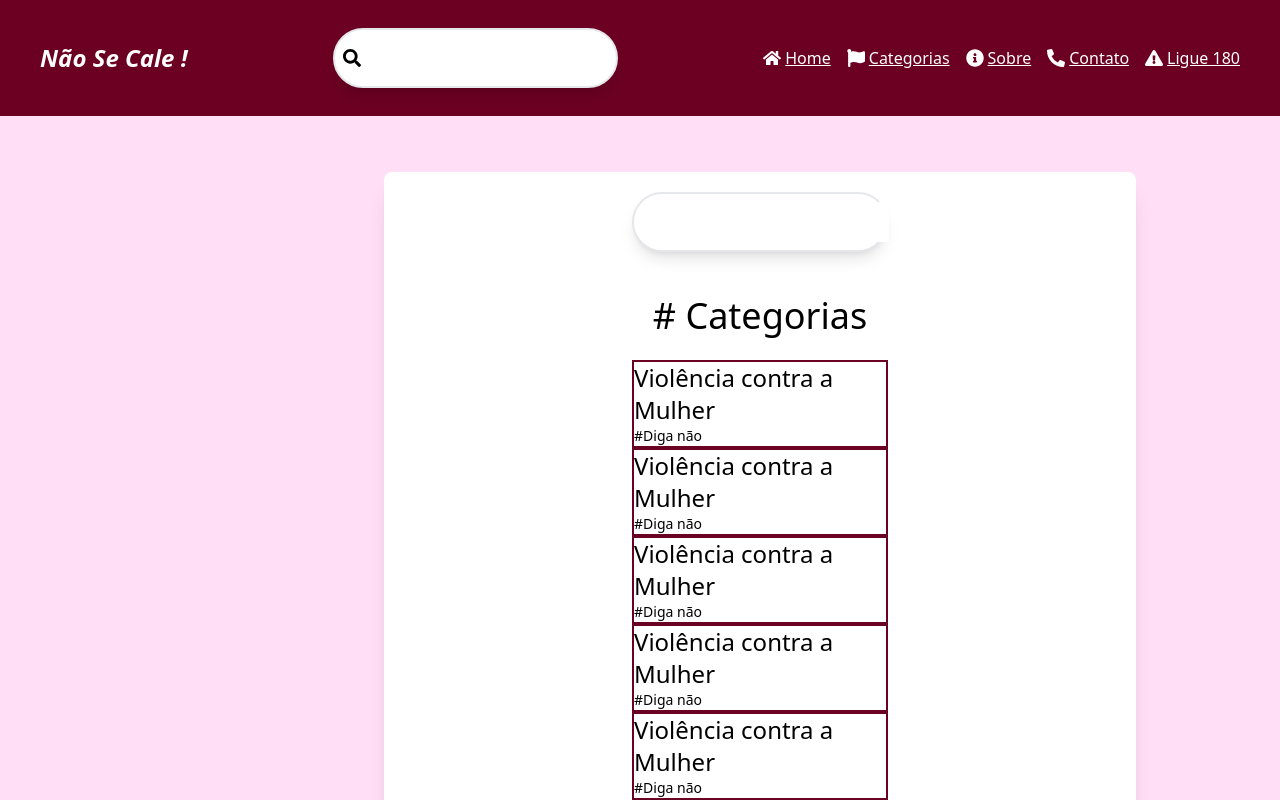
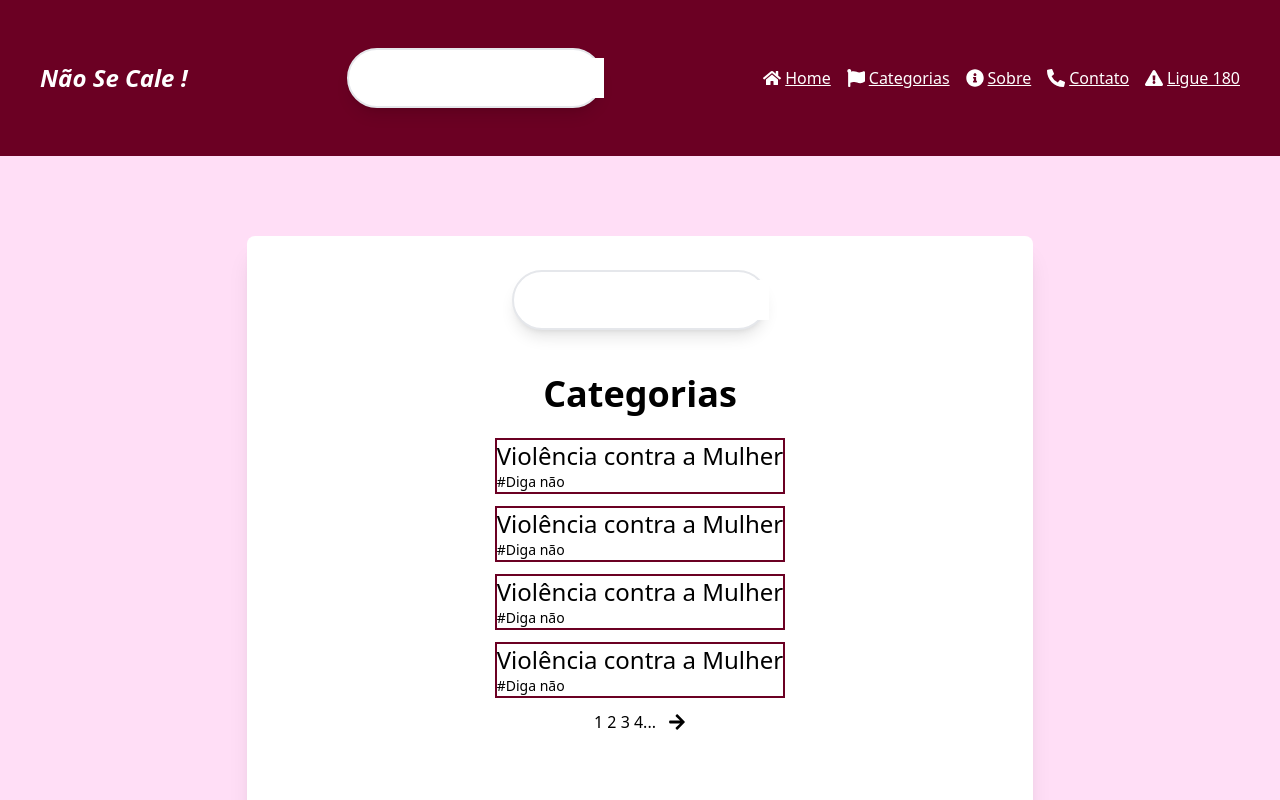
Before and after one commit to arthurcant/Nao-Se-Cale-Mulher, a React (Create React App) app in the folder naosecale/: page /categories in a window 1280 px wide. Shown: the top 800 px of the page. Built offline with nearby package versions, Linux system fonts and the light colour scheme.

Commit message:
Administration, Categories 13/04

```diff
--- a/naosecale/src/App.js
+++ b/naosecale/src/App.js
@@ -2,6 +2,9 @@ import { Index } from './pages/index'
 import { About } from './pages/about'
 import { Contact } from './pages/contact'
 import { Categories } from './pages/categories'
+import { Login } from './pages/login'
+import { Register } from './pages/register'
+import { Write } from './pages/write'
 import { Routes, Route } from "react-router-dom";
 
 export default function App() {
@@ -11,6 +14,9 @@ export default function App() {
       <Route path="/sobre" element={<About />} />
       <Route path="/contato" element={<Contact />} />
       <Route path="/categories" element={<Categories />} />
+      <Route path="/login" element={<Login />} />
+      <Route path="/register" element={<Register />} />
+      <Route path="/write" element={<Write />} />
     </Routes>
   );
 }
--- /dev/null
+++ b/naosecale/src/components/BoxCategory.js
@@ -0,0 +1,8 @@
+export function BoxCategory(){
+    return(
+        <div className="flex flex-col text-2xl border-2 border-[#6b0023] p-full">
+            <span>Violência contra a Mulher</span>
+            <a className="text-sm">#Diga não</a>
+        </div>
+    )
+}
--- /dev/null
+++ b/naosecale/src/components/SearchBar.js
@@ -0,0 +1,11 @@
+import { FaSearch } from 'react-icons/fa';
+
+export function SearchBar(){
+    return(
+        <div className=" hidden bg-white items-center lg:flex shadow-lg border-2 hover:border-pink-500 rounded-full text-black p-2 transition-colors lg:w-64 lg:my-5">
+            <FaSearch className="text-lg"/>
+
+            <input type="text" className="hover:border-pink-500 focus:outline-none text-black p-2 transition-colors ml-0"/>
+        </div>
+    )
+}
--- a/naosecale/src/components/Topbar.js
+++ b/naosecale/src/components/Topbar.js
@@ -1,5 +1,6 @@
 import { Link } from "react-router-dom";
 import { Hamburguer } from './HamburguerBtn'
+import { SearchBar } from './SearchBar'
 import { FaHome, FaPhoneAlt, FaFlag, FaInfoCircle, FaExclamationTriangle, FaSearch } from 'react-icons/fa';
 
 export function Topbar(){
@@ -10,15 +11,7 @@ export function Topbar(){
                 <Link to="/"><span className="flex lg:hidden">NSC!</span></Link>
             </div>
 
-            <div className='hidden bg-white items-center lg:flex shadow-lg border-2 hover:border-pink-500 ml-20 rounded-full text-black p-2 transition-colors margin lg:ml-0'>
-                <div>
-                    <FaSearch className="text-lg"/>
-                </div>
-
-                <div>
-                    <input type="text" className="hover:border-pink-500 focus:outline-none text-black p-2 transition-colors ml-0"/>
-                </div>
-            </div>
+            <SearchBar/>
 
             <div className="hidden lg:flex gap-4">
                 <Link to="/">
--- a/naosecale/src/pages/categories.js
+++ b/naosecale/src/pages/categories.js
@@ -1,62 +1,36 @@
 import { Box } from '../components/Box'
 import { Topbar } from '../components/Topbar'
+import { SearchBar } from '../components/SearchBar'
 import { Footer } from '../components/Footer'
-import { FaHome, FaPhoneAlt, FaFlag, FaInfoCircle, FaExclamationTriangle, FaSearch, FaArrowRight } from 'react-icons/fa';
+import { BoxCategory } from '../components/BoxCategory'
+import { FaArrowRight } from 'react-icons/fa';
 
 export function Categories(){
     return(
         <>
             <div>
                 <Topbar/>
-                <div className="flex flex-col lg:flex-row items-center justify-between shadow-xl bg-[#FFDEF6]">
+                <div className="flex flex-col h-screen lg:flex-row items-center justify-center shadow-xl bg-[#FFDEF6]">
 
-                        <div className="border-solid shadow-xl lg:m-96 lg:my-14 bg-white rounded-lg px-[248px]">
+                        <div className="flex items-start justify-center h-[80%] shadow-xl bg-white rounded-lg px-[248px]">
+                            <div className="flex flex-col items-center justify-center h-[80%]">
+                                <SearchBar/>
 
-                            <div className="flex lg:flex-col">
+                                <div className="lg:my-6 justify-center text-center text-4xl">
+                                    <span className="font-semibold">Categorias</span>
+                                </div>
 
-                                <div className=" hidden bg-white items-center lg:flex shadow-lg border-2 hover:border-pink-500 rounded-full text-black p-2 transition-colors lg:w-64 lg:my-5">
-                                    <FaSearch className="text-lg"/>
-
-                                <input type="text" className="hover:border-pink-500 focus:outline-none text-black p-2 transition-colors ml-0"/></div>
-
-                                    <div className="lg:my-6 justify-center text-center text-4xl">
-                                        <span># Categorias</span>
+                                <div className="flex flex-col justify-center items-center gap-3">
+                                    <BoxCategory />
+                                    <BoxCategory />
+                                    <BoxCategory />
+                                    <BoxCategory />
+                                    <div className="items-center gap-3 flex flex-row">
+                                        <span>1 2 3 4...</span>
+                                        <FaArrowRight className="text-lg"/>
                                     </div>
-
-                            </div>
-
-                            <div className="ml-[0%]">
-                                <div className="flex flex-col text-2xl border-2 border-[#6b0023] p-full">
-                                    <span>Violência contra a Mulher</span>
-                                    <a className="text-sm">#Diga não</a>
-                                </div>
-                                <div className="flex flex-col text-2xl border-2 border-[#6b0023] w-full h-full">
-                                    <span>Violência contra a Mulher</span>
-                                    <a className="text-sm">#Diga não</a>
-                                </div>
-                                <div className="flex flex-col text-2xl border-2 border-[#6b0023] w-full h-full">
-                                    <span>Violência contra a Mulher</span>
-                                    <a className="text-sm">#Diga não</a>
-                                </div>
-                                <div className="flex flex-col text-2xl border-2 border-[#6b0023] w-full h-full">
-                                    <span>Violência contra a Mulher</span>
-                                    <a className="text-sm">#Diga não</a>
-                                </div>
-                                <div className="flex flex-col text-2xl border-2 border-[#6b0023] w-full h-full">
-                                    <span>Violência contra a Mulher</span>
-                                    <a className="text-sm">#Diga não</a>
-                                </div>
-                                <div className="flex flex-col text-2xl border-2 border-[#6b0023] w-full h-full">
-                                    <span>Violência contra a Mulher</span>
-                                    <a className="text-sm">#Diga não</a>
-                                </div>
-                                <div className="text-center items-center gap-3 flex flex-row my-6 ml-[40%]">
-                                    <span>1 2 3 4...</span>
-                                    <FaArrowRight className="text-lg"/>
                                 </div>
                             </div>
-
-
                         </div>
                 </div>
 
--- /dev/null
+++ b/naosecale/src/pages/login.js
@@ -0,0 +1,5 @@
+export function Login(){
+    return(
+        <div></div>
+    )
+}
--- /dev/null
+++ b/naosecale/src/pages/write.js
@@ -0,0 +1,56 @@
+import { Box } from '../components/Box'
+import { Footer } from '../components/Footer'
+import { Topbar } from '../components/Topbar'
+import { FaTrashAlt } from 'react-icons/fa';
+import { ImParagraphLeft } from 'react-icons/im';
+import { AiOutlineGif, AiOutlineCamera } from 'react-icons/ai' ;
+
+export function Write(){
+    return(
+        <div>
+            <Topbar/>
+
+                <div className="bg-black">
+                    <div className="flex flex-col h-screen lg:flex-row items-center justify-center shadow-xl bg-[#FFDEF6]">
+
+                        <div className="flex justify-center items-start bg-white rounded-lg lg:h-[80%] lg:w-[48%]">
+                            <div className="flex flex-col w-full h-full justify-center items-center">
+                                <div className="text-3xl text-center">
+                                    <span className="font-semibold">Administração</span>
+                                </div>
+
+                                <div className="w-[70%] h-[35%] text-xl lg:mt-10">
+                                    <textarea placeholder="Escrever..." className="w-full h-full p-2 text-black border-black hover:border-pink-500 focus:outline-none border-4 shadow-xl transition-colors rounded-3xl resize-none bg-[#efe3ec]"/>
+                                </div>
+
+
+                                <div className="justify-start items-start flex flex-row items-center gap-36 h-[15%]">
+
+                                        <FaTrashAlt className="text-2xl gap-40 hover:text-[#6b0023]" />
+                                        <div className="text-pink-500 hover:text-[#6b0023]">
+                                            <span>Rascunho</span>
+                                        </div>
+
+                                    <div className="text-white border-2 bg-[#6b0023] hover:border-pink-500 p-2 rounded-full">
+                                        <span>Enviar</span>
+                                    </div>
+
+                                </div>
+
+                                <div className="justify-end items-end flex flex-row w-[60%] h-[15%] gap-3  ">
+                                    <ImParagraphLeft className="text-3xl hover:text-[#6b0023] "/>
+                                    <AiOutlineGif className="text-3xl border-2 border-black hover:text-[#6b0023]bg-[#6b0023] "/>
+                                    <AiOutlineCamera className="text-3xl hover:text-[#6b0023]" />
+                                </div>
+
+                            </div>
+                        </div>
+
+                    </div>
+
+                </div>
+            <Footer/>
+        </div>
+    )
+
+}
```
Also changed, not shown: naosecale/src/pages/register.js (added).
